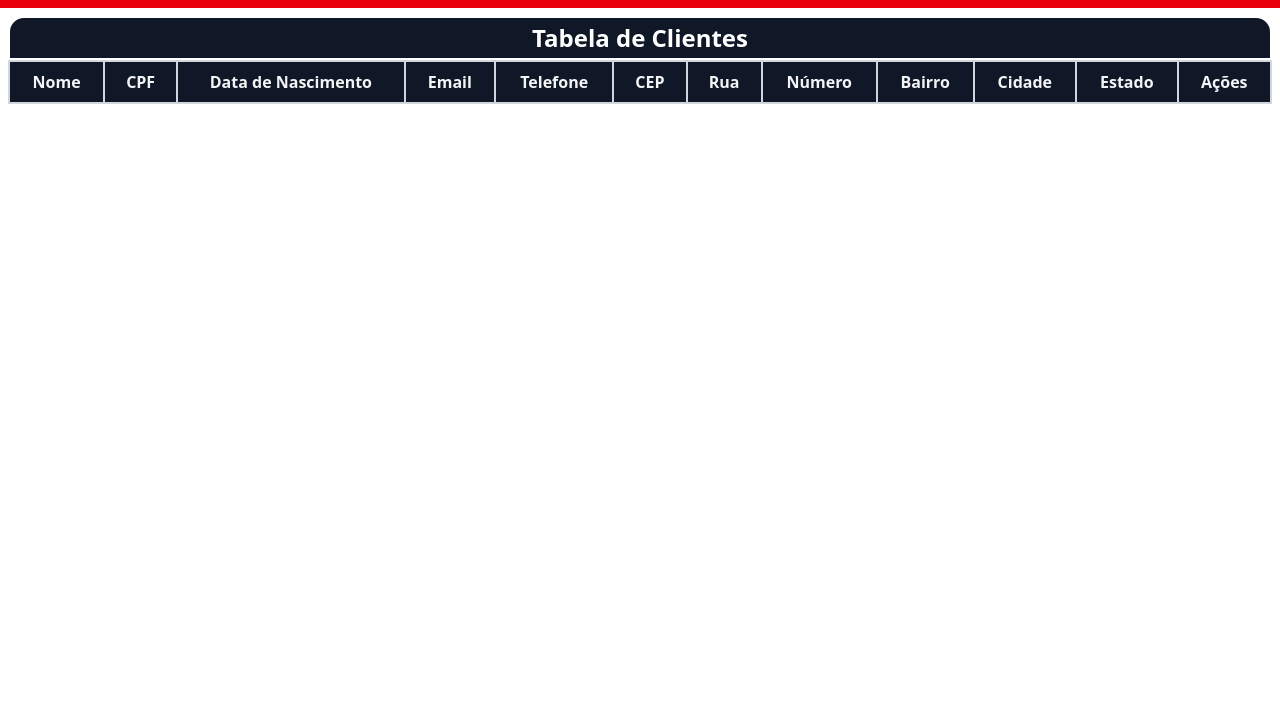
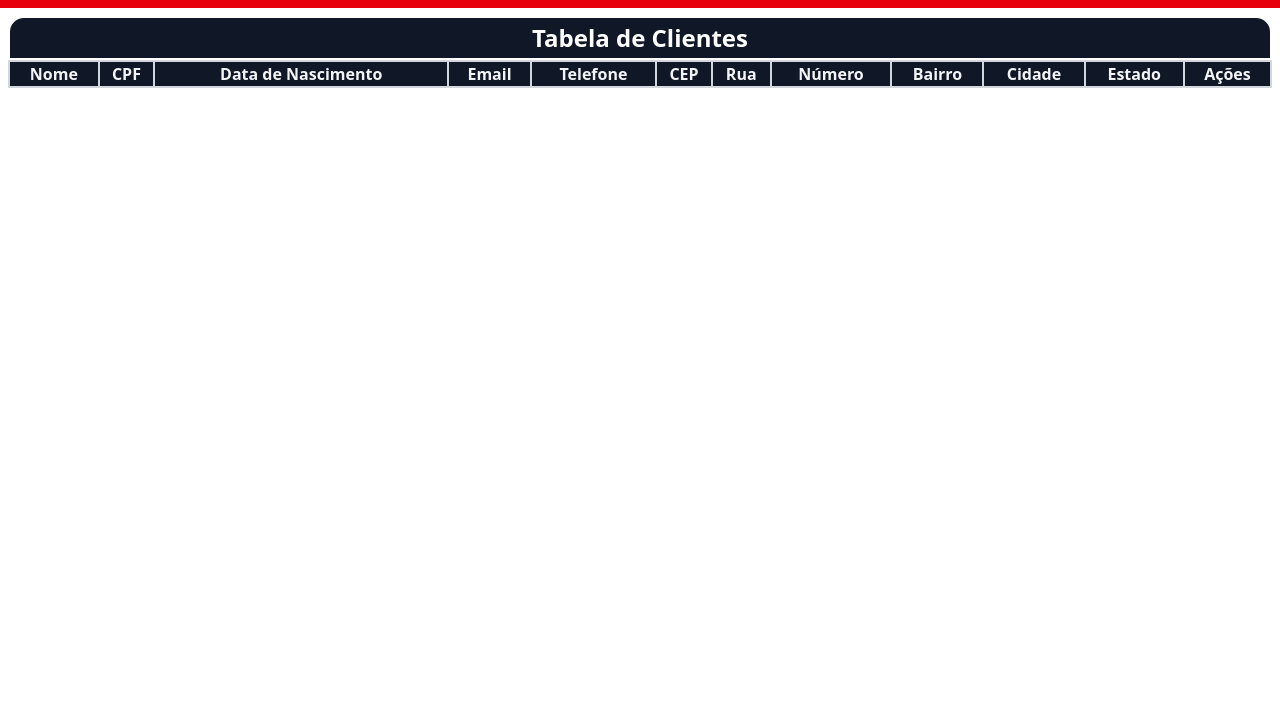
Before and after one commit to joseisaacpy/sistema-revenda-carros, a website: page views/listar-clientes.html in a window 1280 px wide. Shown: the part 72-800 px from the top of the page. Drawn offline with nearby package versions, Linux system fonts and the light colour scheme; no server answers.

```diff
--- a/views/listar-clientes.html
+++ b/views/listar-clientes.html
@@ -112,20 +112,20 @@
 
             <thead class="bg-gray-900 border-2 text-gray-100 font-bold">
               <tr>
-                <th class="border-2 border-gray-300 px-4 py-2">Nome</th>
-                <th class="border-2 border-gray-300 px-4 py-2">CPF</th>
-                <th class="border-2 border-gray-300 px-4 py-2">
+                <th class="border-2 border-gray-300 text-center">Nome</th>
+                <th class="border-2 border-gray-300 text-center">CPF</th>
+                <th class="border-2 border-gray-300 text-center">
                   Data de Nascimento
                 </th>
-                <th class="border-2 border-gray-300 px-4 py-2">Email</th>
-                <th class="border-2 border-gray-300 px-4 py-2">Telefone</th>
-                <th class="border-2 border-gray-300 px-4 py-2">CEP</th>
-                <th class="border-2 border-gray-300 px-4 py-2">Rua</th>
-                <th class="border-2 border-gray-300 px-4 py-2">Número</th>
-                <th class="border-2 border-gray-300 px-4 py-2">Bairro</th>
-                <th class="border-2 border-gray-300 px-4 py-2">Cidade</th>
-                <th class="border-2 border-gray-300 px-4 py-2">Estado</th>
-                <th class="border-2 border-gray-300 px-4 py-2">Ações</th>
+                <th class="border-2 border-gray-300 text-center">Email</th>
+                <th class="border-2 border-gray-300 text-center">Telefone</th>
+                <th class="border-2 border-gray-300 text-center">CEP</th>
+                <th class="border-2 border-gray-300 text-center">Rua</th>
+                <th class="border-2 border-gray-300 text-center">Número</th>
+                <th class="border-2 border-gray-300 text-center">Bairro</th>
+                <th class="border-2 border-gray-300 text-center">Cidade</th>
+                <th class="border-2 border-gray-300 text-center">Estado</th>
+                <th class="border-2 border-gray-300 text-center">Ações</th>
               </tr>
             </thead>
             <tbody>
```
Also changed, not shown: views/dashboard.html (+13 -5 lines).
